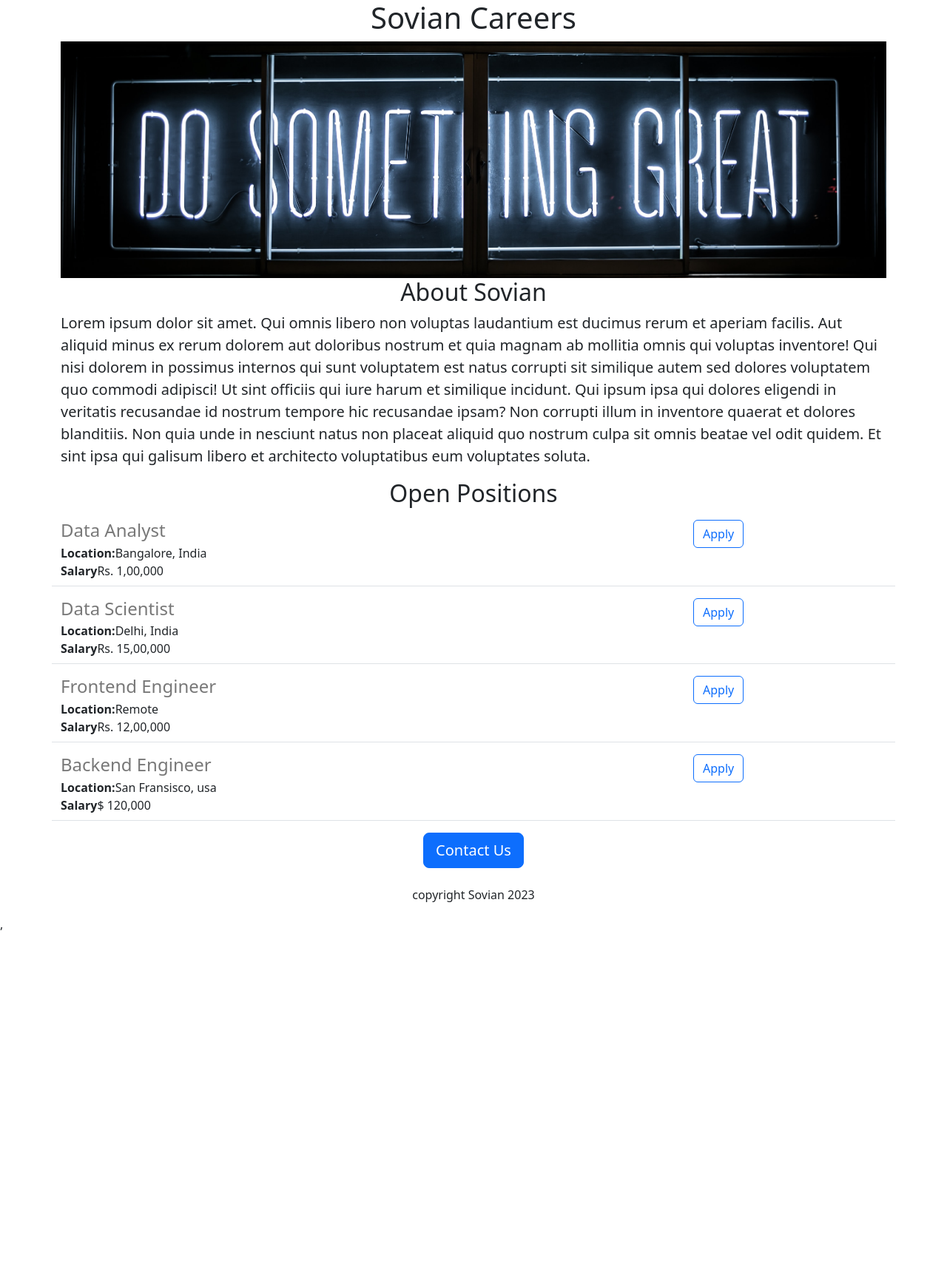
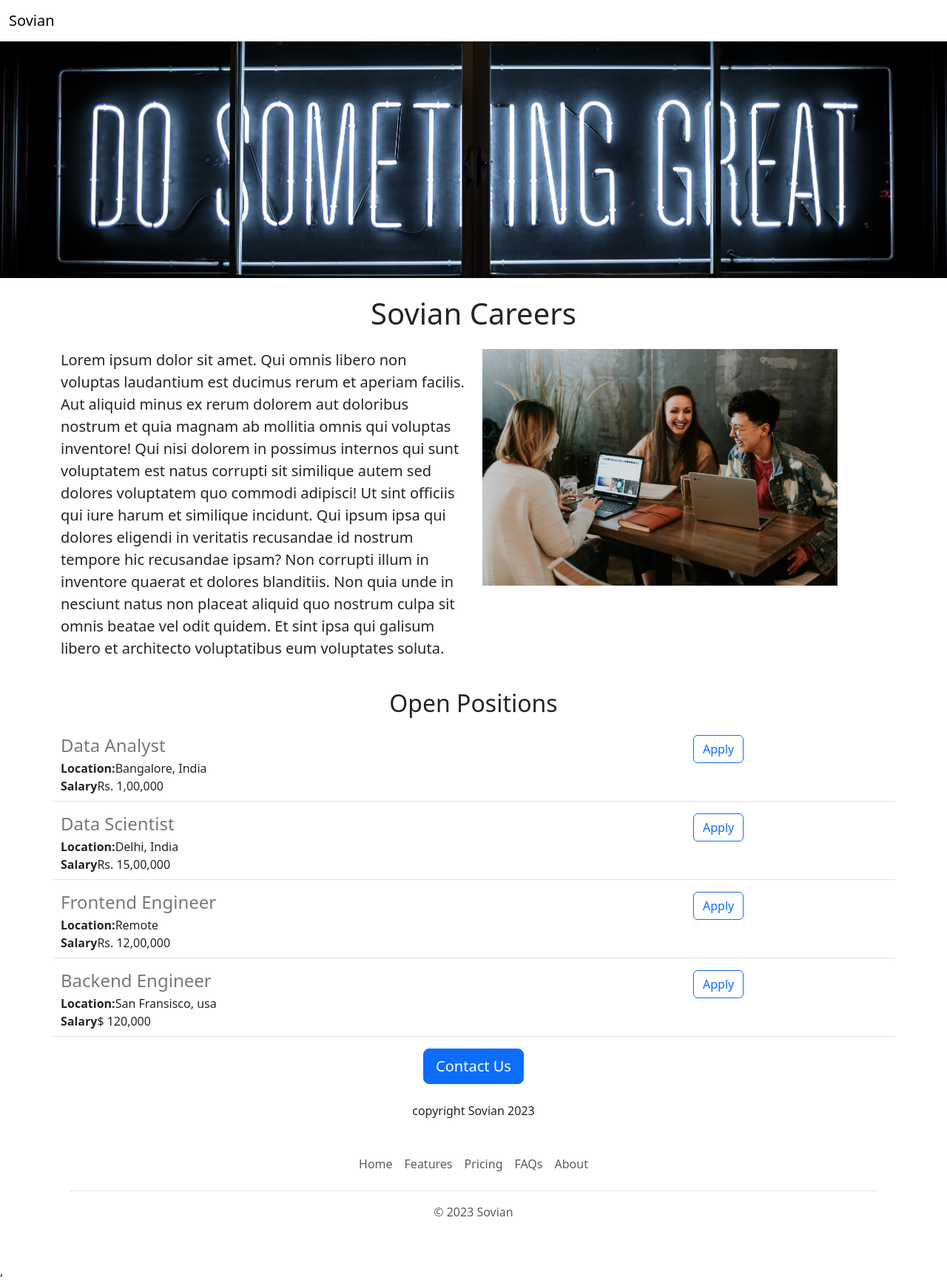
Before and after one commit to simranchauhan1/sovian-careers-website-v2, a Flask app: page / in a window 1280 px wide. Shown: the whole page at 74% size. Before the commit the page ends 1258 px from the top, so only its background shows below. Run offline with Flask 3, Linux system fonts and the light colour scheme.

Commit message:
functional and aesthetic changes

```diff
--- a/app.py
+++ b/app.py
@@ -34,6 +34,7 @@ JOBS = [
 def hello_world():
   return render_template('home.html', jobs=JOBS, company_name='Sovian')
 
+
 @app.route("/api/jobs")
 def list_jobs():
   return json(JOBS)
--- /dev/null
+++ b/templates/footer.html
@@ -0,0 +1,12 @@
+<div class="container">
+  <footer class="py-3 my-4">
+    <ul class="nav justify-content-center border-bottom pb-3 mb-3">
+      <li class="nav-item"><a href="#" class="nav-link px-2 text-body-secondary">Home</a></li>
+      <li class="nav-item"><a href="#" class="nav-link px-2 text-body-secondary">Features</a></li>
+      <li class="nav-item"><a href="#" class="nav-link px-2 text-body-secondary">Pricing</a></li>
+      <li class="nav-item"><a href="#" class="nav-link px-2 text-body-secondary">FAQs</a></li>
+      <li class="nav-item"><a href="#" class="nav-link px-2 text-body-secondary">About</a></li>
+    </ul>
+    <p class="text-center text-body-secondary">&copy; 2023 Sovian</p>
+  </footer>
+</div>
--- a/templates/home.html
+++ b/templates/home.html
@@ -11,23 +11,34 @@
         height: 320px;
         width: 100%;
         object-fit: cover;
+        margin-bottom:16px;
       }
     </style>
 
   </head>
   <body>
 
+    {% include 'nav.html' %}
+ <img id="banner" class="img-fluid" src ="https://sovian-carrers-websitw--simranchauhan2.repl.co/static/banner.jpg " height= "320px">
+
+
    <div class="container">
-    <h1 class="text-center" mt-2 mb-4>
+    <h1 class="text-center mt-2 mb-4">
       {{company_name}} Careers
     </h1>
-    <img id="banner" class="img-fluid" src ="https://sovian-carrers-websitw--simranchauhan2.repl.co/static/banner.jpg " height= "320px">
 
-    <h2 class="text-center">About Sovian</h2>
+     <div class="row">
+       <div class="col-md-6" style="margin-bottom:16px;">
     <p class="lead">Lorem ipsum dolor sit amet. Qui omnis libero non voluptas laudantium est ducimus rerum et aperiam facilis. Aut aliquid minus ex rerum dolorem aut doloribus nostrum et quia magnam ab mollitia omnis qui voluptas inventore! Qui nisi dolorem in possimus internos qui sunt voluptatem est natus corrupti sit similique autem sed dolores voluptatem quo commodi adipisci! Ut sint officiis qui iure harum et similique incidunt. Qui ipsum ipsa qui dolores eligendi in veritatis recusandae id nostrum tempore hic recusandae ipsam? Non corrupti illum in inventore quaerat et dolores blanditiis. Non quia unde in nesciunt natus non placeat aliquid quo nostrum culpa sit omnis beatae vel odit quidem. Et sint ipsa qui galisum libero et architecto voluptatibus eum voluptates soluta.
  </p>
+       </div>
+     <div class="d-none d-md-block col-6">
+       <img src="/static/people.jpg" style="height:320px; border-
+        radius:4px;">
+   </div>
+     </div>
 
-    <h2 class="text-center">Open Positions</h2>
+    <h2 class="text-center mt-2 mb-4">Open Positions</h2>
     <p >
       <div>
        {% for jobs in jobs %}
@@ -39,7 +50,7 @@
      <button class="btn btn-primary btn-lg">Contact Us</button>
     <p class="mt-4">copyright Sovian 2023</p>
    </div>
-
+     {% include 'footer.html' %}
    </div>
   </body>
 </html>,
--- a/templates/jobitem.html
+++ b/templates/jobitem.html
@@ -13,8 +13,10 @@
     </div>
     {% endif%}
   </div>
-  <div class="col-3">
-  <button type="button" class="btn btn-outline-primary">Apply</button>
+  <div class="col-3 padding-right:16px;">
+  <a href="mailto:hello@sovian.ai?subject=Application
+   for{{jobs['title']}} " type="button" class="btn btn-outline-primary
+   float-right aling-middle">Apply </a>
   </div>
 
 </div>
--- /dev/null
+++ b/templates/nav.html
@@ -0,0 +1,9 @@
+<nav class="navbar shadow-sm fixed-top bg-white">
+  <div class="container-fluid">
+    <a class="navbar-brand" href="#">
+
+      Sovian
+    </a>
+  </div>
+</nav>
+<div style="height:56px;"></div>
```
Also changed, not shown: static/people.jpg (added).
